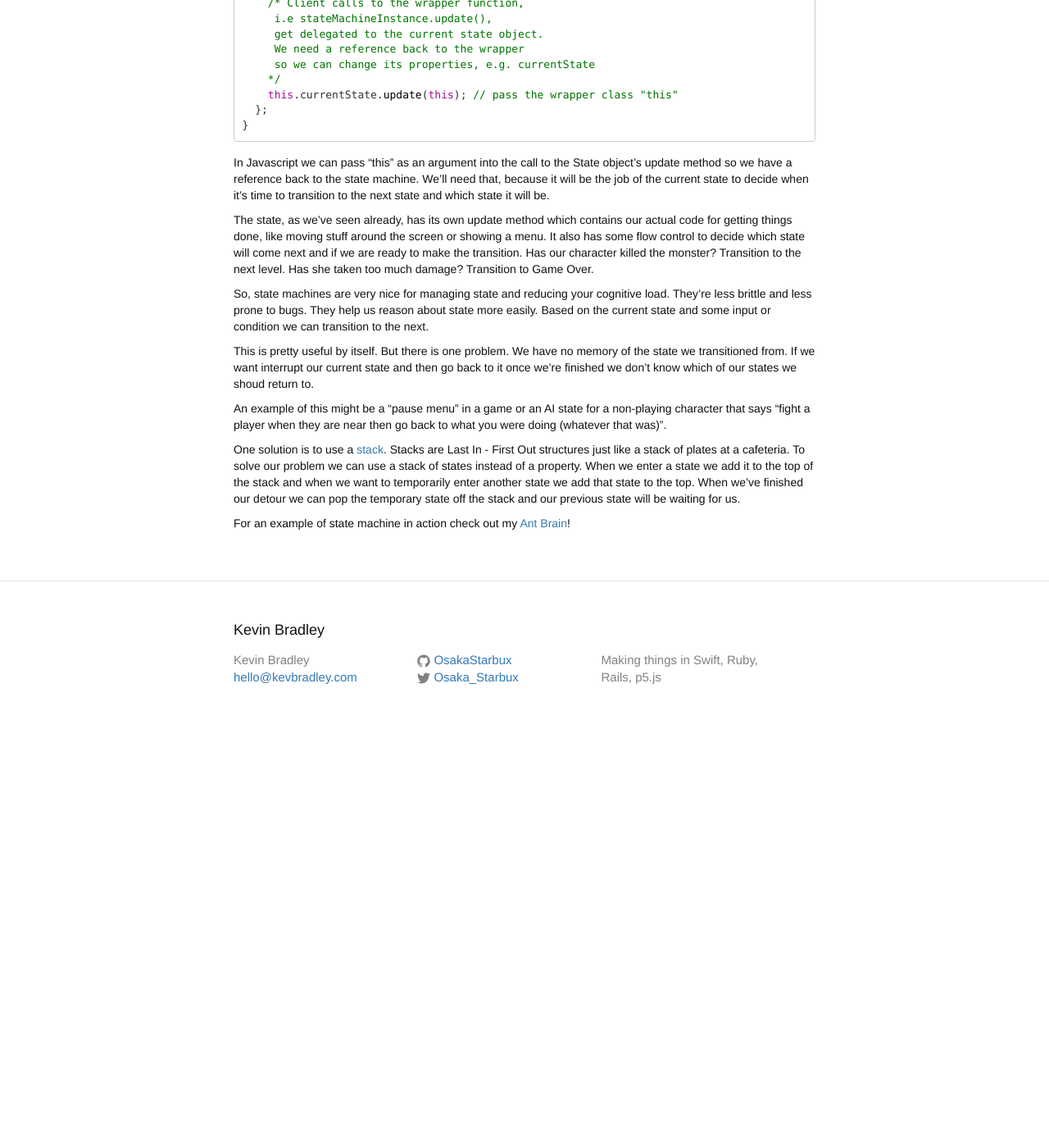
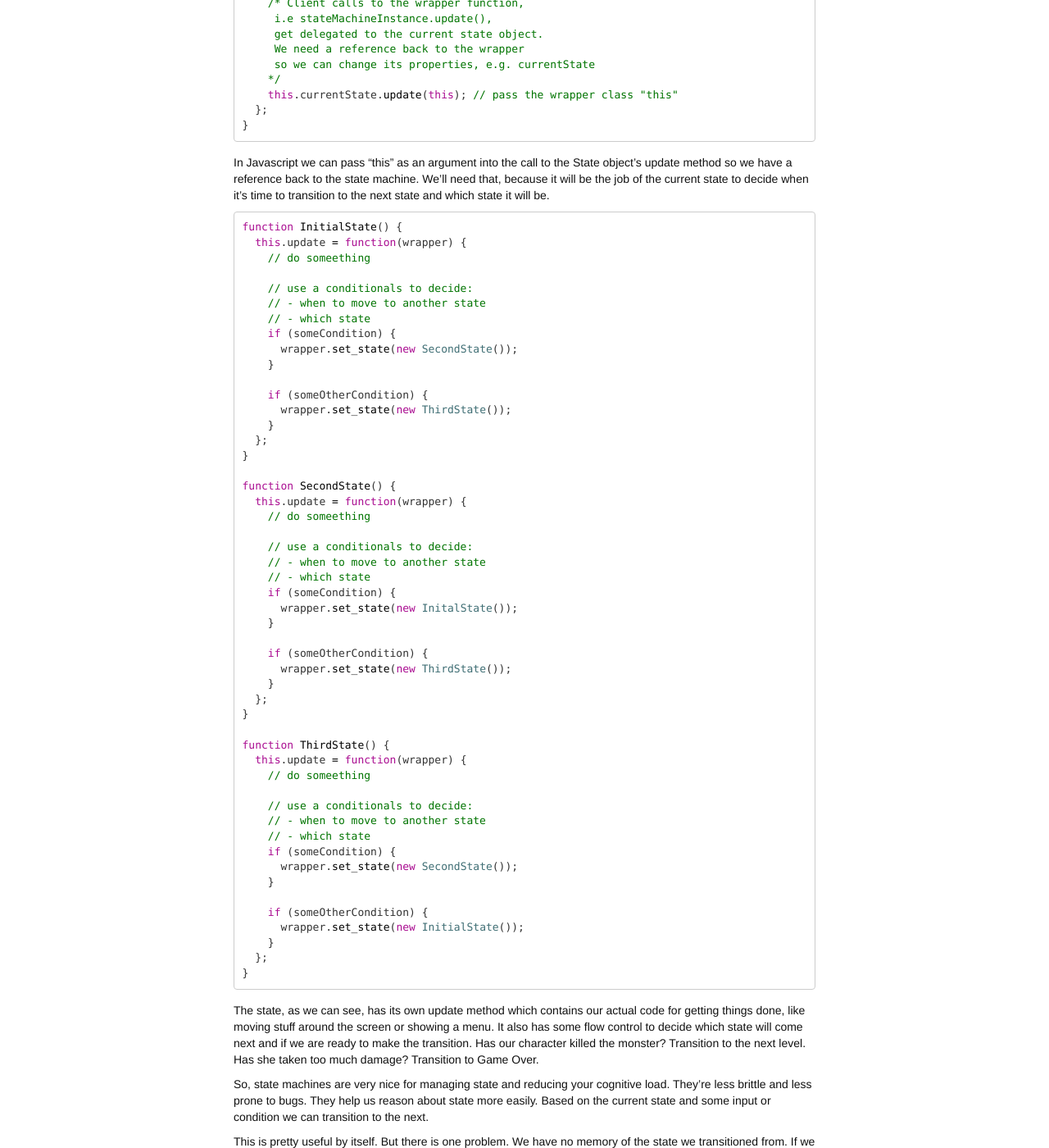
Before and after one commit to OsakaStarbux/OsakaStarbux.github.io, a Jekyll site: the page built from _posts/2018-11-23-finite-state-machines.markdown, in a window 1280 px wide and 1400 px high, scrolled down 1120 px. Shown: the whole window at 82% size. Built offline with Jekyll 4.4.1, drawn with Linux system fonts in a browser that asks for light colours; before the commit the page ends 2012 px from its top, so only the background shows below that.

Commit message:
Add another code example

````diff
--- a/_posts/2018-11-23-finite-state-machines.markdown
+++ b/_posts/2018-11-23-finite-state-machines.markdown
@@ -54,7 +54,60 @@ function StateMachine() {
 
 In Javascript we can pass "this" as an argument into the call to the State object's update method so we have a reference back to the state machine. We'll need that, because it will be the job of the current state to decide when it's time to transition to the next state and which state it will be.
 
-The state, as we've seen already, has its own update method which contains our actual code for getting things done, like moving stuff around the screen or showing a menu. It also has some flow control to decide which state will come next and if we are ready to make the transition. Has our character killed the monster? Transition to the next level. Has she taken too much damage? Transition to Game Over.
+```javascript
+function InitialState() {
+  this.update = function(wrapper) {
+    // do someething
+
+    // use a conditionals to decide:
+    // - when to move to another state
+    // - which state
+    if (someCondition) {
+      wrapper.set_state(new SecondState());
+    }
+
+    if (someOtherCondition) {
+      wrapper.set_state(new ThirdState());
+    }
+  };
+}
+
+function SecondState() {
+  this.update = function(wrapper) {
+    // do someething
+
+    // use a conditionals to decide:
+    // - when to move to another state
+    // - which state
+    if (someCondition) {
+      wrapper.set_state(new InitalState());
+    }
+
+    if (someOtherCondition) {
+      wrapper.set_state(new ThirdState());
+    }
+  };
+}
+
+function ThirdState() {
+  this.update = function(wrapper) {
+    // do someething
+
+    // use a conditionals to decide:
+    // - when to move to another state
+    // - which state
+    if (someCondition) {
+      wrapper.set_state(new SecondState());
+    }
+
+    if (someOtherCondition) {
+      wrapper.set_state(new InitialState());
+    }
+  };
+}
+```
+
+The state, as we can see, has its own update method which contains our actual code for getting things done, like moving stuff around the screen or showing a menu. It also has some flow control to decide which state will come next and if we are ready to make the transition. Has our character killed the monster? Transition to the next level. Has she taken too much damage? Transition to Game Over.
 
 So, state machines are very nice for managing state and reducing your cognitive load. They're less brittle and less prone to bugs. They help us reason about state more easily. Based on the current state and some input or condition we can transition to the next.
 
````
